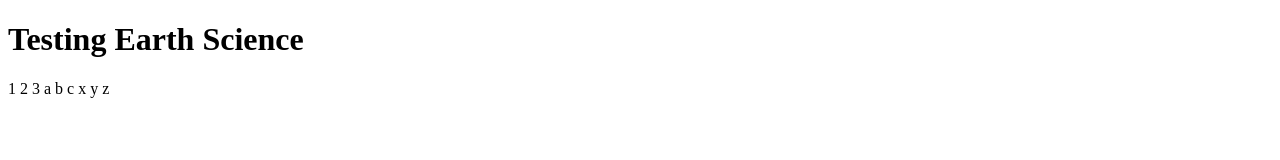
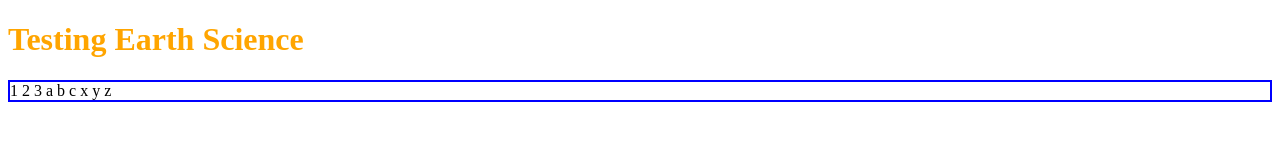
Before and after one commit to ptsun8/ptsun8.github.io, a plain HTML site: page index.html in a window 1280 px wide. Drawn offline with Linux system fonts and the light colour scheme.

Commit message:
earth science demo color

```diff
--- a/index.html
+++ b/index.html
@@ -8,9 +8,9 @@
 
 <body>
 
-<h1> Testing Earth Science </h1>
+<h1 style="color:Orange;"> Testing Earth Science </h1>
 
-<p> 1 2 3 a b c  x y z</p>
+<p style="border: 2px solid Blue;"> 1 2 3 a b c  x y z</p>
 
 </body>
 
```
